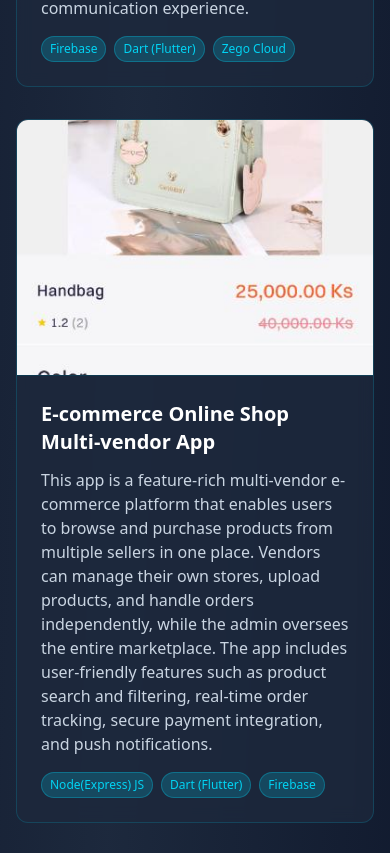
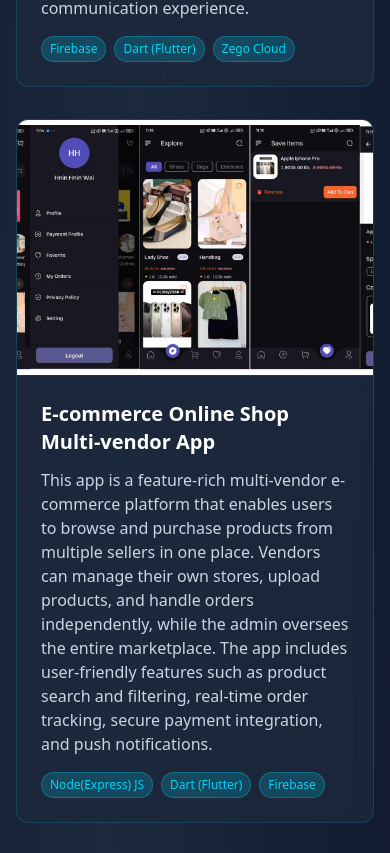
Before and after one commit to shwehnin/my_portfolio, a Next.js app: page / in a window 390 px wide. Shown: the part 6500-7353 px from the top of the page. Built offline with nearby package versions, Linux system fonts and the light colour scheme.

Commit message:
fix navbar for mobile responsive and modify image for project

```diff
--- a/app/components/navbar.tsx
+++ b/app/components/navbar.tsx
@@ -108,7 +108,7 @@ const Navbar = () => {
         <div className="menu-bg flex flex-col items-center justify-center h-[calc(100vh)] space-y-8">
           <a href="#home" className="mobile-nav-link" onClick={handleMobileMenuClick}>Home</a>
           <a href="#skills" className="mobile-nav-link" onClick={handleMobileMenuClick}>Skills</a>
-          <a href="#experiences" className="nav-link">Experiences</a>
+          <a href="#experiences" className="mobile-nav-link" onClick={handleMobileMenuClick}>Experiences</a>
           <a href="#projects" className="mobile-nav-link" onClick={handleMobileMenuClick}>Projects</a>
           <a href="#contact" className="mobile-nav-link" onClick={handleMobileMenuClick}>Contact</a>
         </div>
--- a/app/project/page.tsx
+++ b/app/project/page.tsx
@@ -54,7 +54,7 @@ const ProjectPage = () => {
       technologies: ["Firebase", "Dart (Flutter)", "Zego Cloud"],
     },
     {
-      image: "/images/feature.jpg",
+      image: "/images/shop.png",
       title: "E-commerce Online Shop Multi-vendor App",
       description:
         "This app is a feature-rich multi-vendor e-commerce platform that enables users to browse and purchase products from multiple sellers in one place. Vendors can manage their own stores, upload products, and handle orders independently, while the admin oversees the entire marketplace. The app includes user-friendly features such as product search and filtering, real-time order tracking, secure payment integration, and push notifications.",
```
Also changed, not shown: public/images/shop.png (added).
